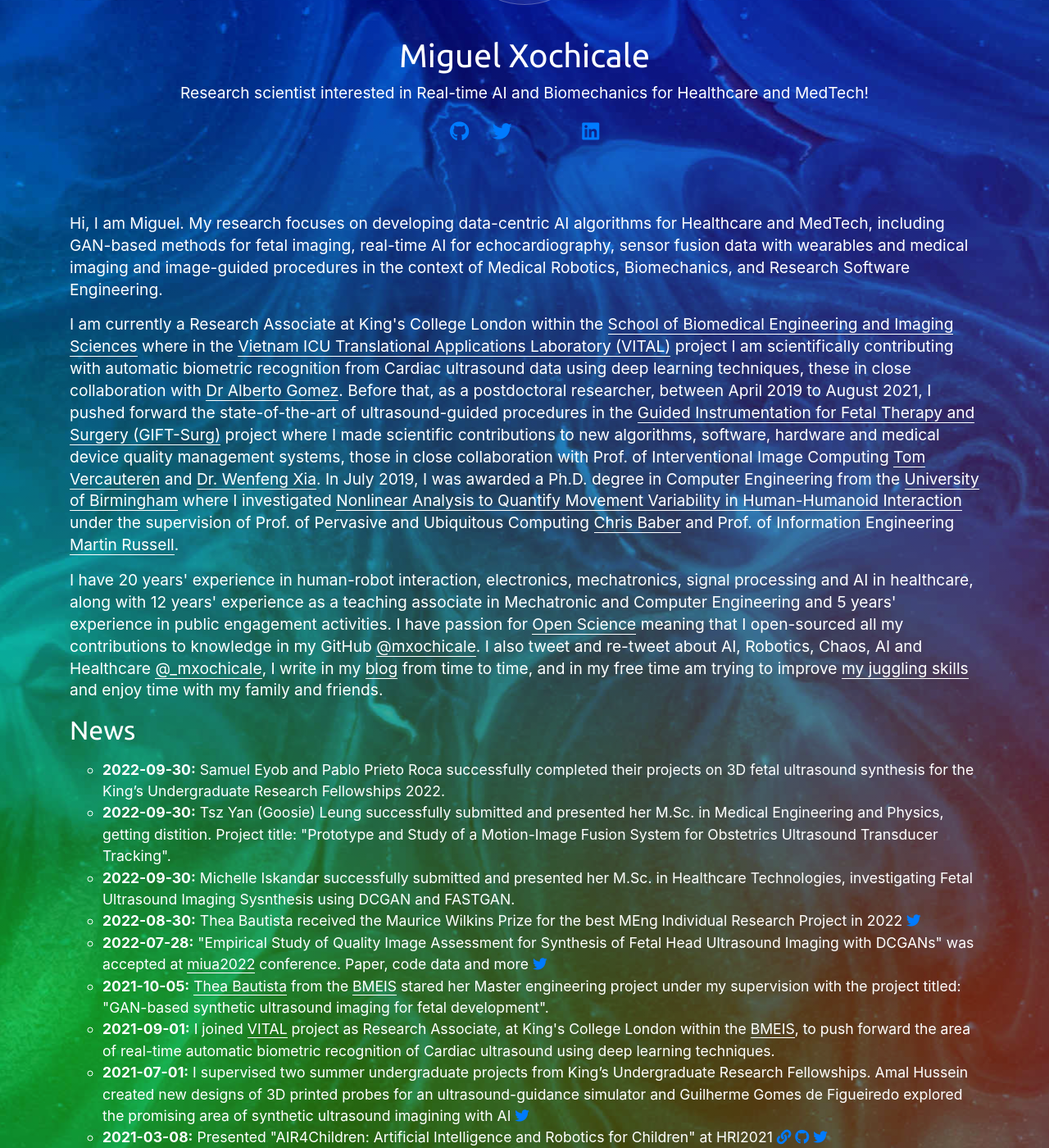
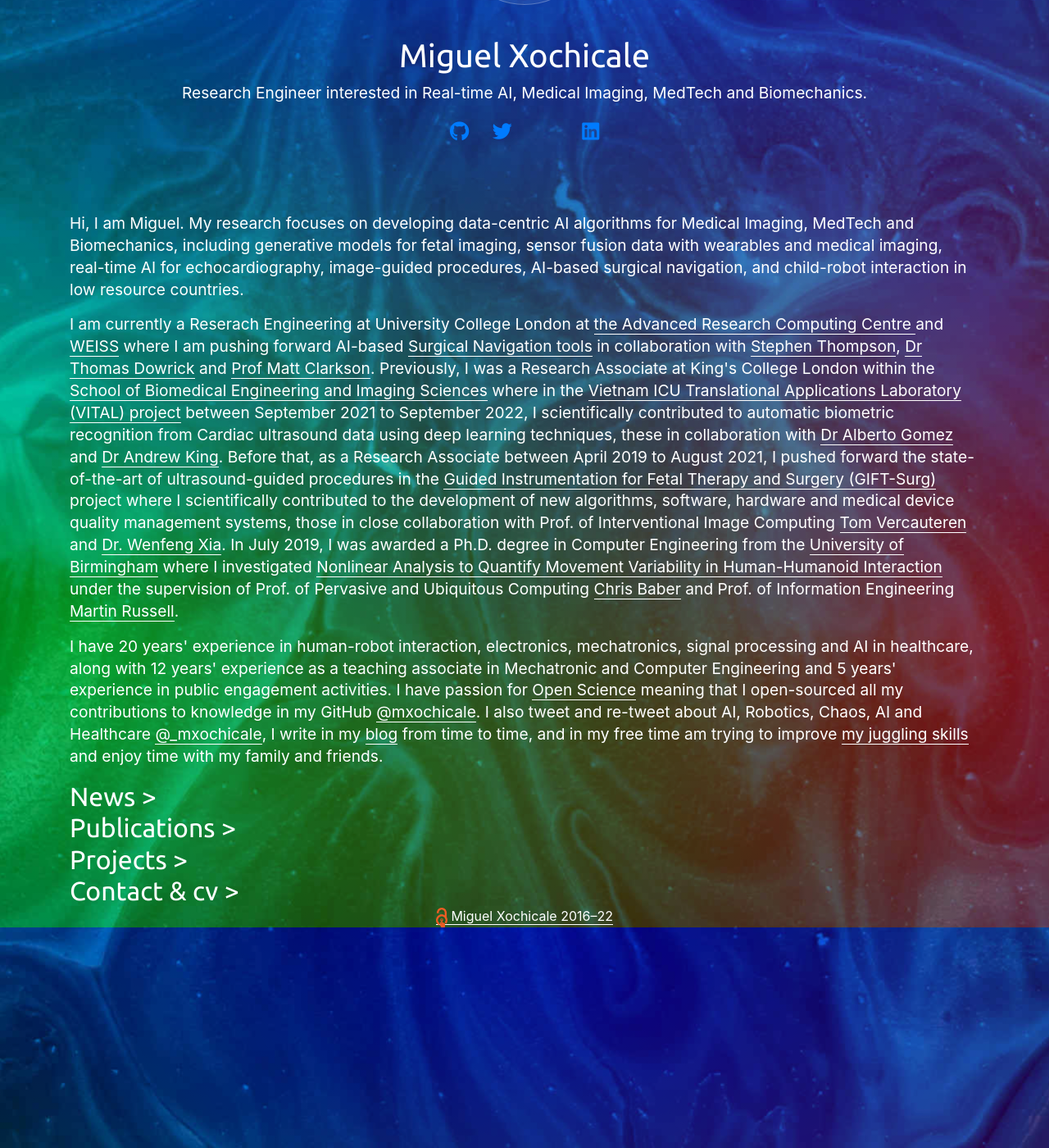
Before and after one commit to mxochicale/mxochicale.github.io, a Jekyll site: the page built from index.html, in a window 1280 px wide and 1400 px high, scrolled down 268 px. Shown: the whole window at 82% size. Built offline with Jekyll 4.4.1, drawn with Linux system fonts in a browser that asks for light colours; nearby versions of some CDN libraries; comment, search, counter and statistics services are not loaded; a style sheet for code colours, icons or effects is not loaded; some of the changed text lies outside the part shown.

Commit message:
various updates:cv,me,news,projects,index

```diff
--- a/_includes/cv.html
+++ b/_includes/cv.html
@@ -1,11 +1,11 @@
 <p style="padding-top:0.5rem">
   I am always happy to hear about new collaborators, opportunities, and participate in conferences or public engagement activities.
-  Please do get in touch via email: miguel.xochicale@kcl.ac.uk.
-  See my CV and its github:
+  Please do get in touch via email: m.xochicale@ucl.ac.uk.
+  For detailed information, please see my CV and its github repository:
 </p>
 <p class="cv">
     <a
-	href="https://github.com/mxochicale/cv/blob/generated-pdfs/cv.pdf"> <i class="far fa-file-pdf"></i>
+	href="https://github.com/mxochicale/cv/blob/generated-pdfs/cv-two-pages.pdf"> <i class="far fa-file-pdf"></i>
     </a>
     <a
 	href="https://github.com/mxochicale/cv"> <i class="fab fa-github"></i>
--- a/_includes/me.html
+++ b/_includes/me.html
@@ -1,12 +1,12 @@
 <p>
 Hi, I am Miguel.
-My research focuses on developing data-centric AI algorithms for Healthcare and MedTech,
-including GAN-based methods for fetal imaging, real-time AI for echocardiography, sensor fusion data with wearables and medical imaging and image-guided procedures in the context of Medical Robotics, Biomechanics, and Research Software Engineering.
+My research focuses on developing data-centric AI algorithms for Medical Imaging, MedTech and Biomechanics, including generative models for fetal imaging, sensor fusion data with wearables and medical imaging, real-time AI for echocardiography, image-guided procedures, AI-based surgical navigation, and child-robot interaction in low resource countries.
 </p>
 
 <p>
-I am currently a Research Associate at King's College London within the <a class="white" href="https://www.kcl.ac.uk/bmeis">School of Biomedical Engineering and Imaging Sciences</a> where in the <a class="white" href="http://vital.oucru.org/">Vietnam ICU Translational Applications Laboratory (VITAL)</a> project I am scientifically contributing with automatic biometric recognition from Cardiac ultrasound data using deep learning techniques, these in close collaboration with <a class="white" href="https://gomezalberto.github.io/">Dr Alberto Gomez</a>.
-Before that, as a postdoctoral researcher, between April 2019 to August 2021, I pushed forward the state-of-the-art of ultrasound-guided procedures in the <a class="white" href="https://www.gift-surg.ac.uk/"> Guided Instrumentation for Fetal Therapy and Surgery (GIFT-Surg)</a> project where I made scientific contributions to new algorithms, software, hardware and medical device quality management systems, those in close collaboration with Prof. of Interventional Image Computing <a class="white" href="https://cai4cai.ml/">Tom Vercauteren</a> and <a class="white" href="https://scholar.google.co.uk/citations?hl=en&user=bLvnwOAAAAAJ/">Dr. Wenfeng Xia</a>.
+I am currently a Reserach Engineering at University College London at <a class="white"  href="https://www.ucl.ac.uk/arc">the Advanced Research Computing Centre </a> and <a class="white"  href="https://www.ucl.ac.uk/interventional-surgical-sciences">WEISS</a> where I am pushing forward AI-based <a class="white"  href="https://github.com/SciKit-Surgery">Surgical Navigation tools</a> in collaboration with <a class="white"  href="https://scholar.google.co.uk/citations?user=-rD4cJIAAAAJ">Stephen Thompson</a>, <a class="white"  href="https://iris.ucl.ac.uk/iris/browse/profile?upi=TMDOW59">Dr Thomas Dowrick</a> and <a class="white"  href="https://iris.ucl.ac.uk/iris/browse/profile?upi=MJCLA42">Prof Matt Clarkson</a>.
+Previously, I was a Research Associate at King's College London within the <a class="white" href="https://www.kcl.ac.uk/bmeis">School of Biomedical Engineering and Imaging Sciences</a> where in the <a class="white" href="http://vital.oucru.org/">Vietnam ICU Translational Applications Laboratory (VITAL) project</a>  between September 2021 to September 2022, I scientifically contributed to automatic biometric recognition from Cardiac ultrasound data using deep learning techniques, these in collaboration with <a class="white" href="https://gomezalberto.github.io/">Dr Alberto Gomez</a> and <a class="white" href="https://www.kcl.ac.uk/people/andrew-king">Dr Andrew King</a>.
+Before that, as a Research Associate between April 2019 to August 2021, I pushed forward the state-of-the-art of ultrasound-guided procedures in the <a class="white" href="https://www.gift-surg.ac.uk/"> Guided Instrumentation for Fetal Therapy and Surgery (GIFT-Surg)</a> project where I scientifically contributed to the development of new algorithms, software, hardware and medical device quality management systems, those in close collaboration with Prof. of Interventional Image Computing <a class="white" href="https://cai4cai.ml/">Tom Vercauteren</a> and <a class="white" href="https://scholar.google.com/citations?hl=en&user=bLvnwOAAAAAJ">Dr. Wenfeng Xia</a>.
 In July 2019, I was awarded a Ph.D. degree in Computer Engineering from the <a class="white"  href="http://www.birmingham.ac.uk/index.aspx">University of Birmingham</a> where I investigated <a class="white"  href="https://mxochicale-phd.github.io/site/"> Nonlinear Analysis to Quantify Movement Variability in Human-Humanoid Interaction</a> under the supervision of Prof. of Pervasive and Ubiquitous Computing <a class="white" href="http://www.birmingham.ac.uk/staff/profiles/eese/baber-chris.aspx">Chris Baber</a> and Prof. of Information Engineering <a class="white"  href="http://www.birmingham.ac.uk/staff/profiles/eese/russell-martin.aspx">Martin Russell</a>.
 </p>
 
--- a/_includes/news.html
+++ b/_includes/news.html
@@ -1,10 +1,12 @@
 <p >
 <ul class="bullets">
+  <li> <b>2022-10-10:</b> I've started a new role as Research Engineer <a class="white" href="https://twitter.com/ucl_arc">@ucl_arc</a> / <a class="white" href="https://twitter.com/weiss_ucl">@WEISS_UCL</a> to push fordward <a class="white" href="https://twitter.com/scikit_surgery">@scikit_surgery</a> </li>
   <li> <b>2022-09-30:</b> Samuel Eyob and Pablo Prieto Roca successfully completed their projects on 3D fetal ultrasound synthesis for the King’s Undergraduate Research Fellowships 2022. </li>
   <li> <b>2022-09-30:</b> Tsz Yan (Goosie) Leung successfully submitted and presented her M.Sc. in Medical Engineering and Physics, getting distition. Project title: "Prototype and Study of a Motion-Image Fusion System for Obstetrics Ultrasound Transducer Tracking". </li>
   <li> <b>2022-09-30:</b> Michelle Iskandar successfully submitted and presented her M.Sc. in Healthcare Technologies, investigating Fetal Ultrasound Imaging Sysnthesis using DCGAN and FASTGAN. </li>
   <li> <b>2022-08-30:</b> Thea Bautista received the Maurice Wilkins Prize for the best MEng Individual Research Project in 2022 <a href="https://twitter.com/_mxochicale/status/1564571097932402688"> <i class="fab fa-twitter"></i> </a> </li>
   <li> <b>2022-07-28:</b> "Empirical Study of Quality Image Assessment for Synthesis of Fetal Head Ultrasound Imaging with DCGANs" was accepted at <a class="white" href="https://www.miua2022.com/">miua2022</a> conference. Paper, code data and more <a href="https://twitter.com/_mxochicale/status/1552589649356488704"> <i class="fab fa-twitter"></i> </a> </li>
+  <li> <b>2022-03-11:</b> Presented "Piloting diversity and inclusion workshops in AIR4Children" at HRI2022 <a href="https://sites.google.com/view/dei-hri-2022/schedule">  <i class="fa fa-link"></i>  </a>    <a href="https://github.com/air4children/hri2022"> <i class="fab fa-github"></i>  </a> <a href="https://twitter.com/_mxochicale/status/1502185554477256704"> <i class="fab fa-twitter"></i> </a> <a href="https://www.youtube.com/watch?v=4pd8KsbUDgA">  <i class="fab fa-youtube"></i>  </a>  </li>
   <li> <b>2021-10-05:</b> <a class="white" href="https://uk.linkedin.com/in/thea-bautista-9301801a2">Thea Bautista</a> from the <a class="white" href="https://www.kcl.ac.uk/bmeis">BMEIS</a> stared her Master engineering project under my supervision with the project titled: "GAN-based synthetic ultrasound imaging for fetal development". </li>
   <li> <b>2021-09-01:</b> I joined <a class="white" href="http://vital.oucru.org/">VITAL</a> project as Research Associate, at King's College London within the <a class="white" href="https://www.kcl.ac.uk/bmeis">BMEIS</a>, to push forward the area of real-time automatic biometric recognition of Cardiac ultrasound using deep learning techniques.</li>
   <li> <b>2021-07-01:</b> I supervised two summer undergraduate projects from King’s Undergraduate Research Fellowships. Amal Hussein created new designs of 3D printed probes for an ultrasound-guidance simulator and Guilherme Gomes de Figueiredo explored the promising area of synthetic ultrasound imagining with AI  <a href="https://twitter.com/_mxochicale/status/1431191388503281665"> <i class="fab fa-twitter"></i> </a> </li>
--- a/_includes/projects.html
+++ b/_includes/projects.html
@@ -4,12 +4,12 @@
     <li> <b>2021-2022</b>  GAN-based synthetic ultrasound imaging for fetal development</li>
     <li> <b>2021-2022</b>  Towards simple and effective ultrasound-guidance procedures</li>
     <li> <b>2021-2021</b>  Simulator of ultrasound-guided needle for public engagement events  [ <a href="https://kingsengagedresearchblog.wordpress.com/2021/01/22/winners_dec20_pe_smallgrants/">  <i class="fa fa-link"></i>  </a>    <a href="http://mxochicale.github.io/kings-pe-award/">  <i class="fa fa-link"></i> </a>    <a href="https://twitter.com/GIFT_Surg/status/1347211959775752192"> <i class="fab fa-twitter"></i> </a> <a href="https://github.com/xfetus/public-engagement-project"> <i class="fab fa-github"></i>  </a>] </li>
-    <li> <b>2020-2021</b>  low-power vibrational stimulator to study evoked cortical responses</li>
-    <li> <b>2020-ongoing</b>   in my free time I am innovating at "AIR4Children: Artificial Intelligence and Robotics for Children" [<a href="https://github.com/air4children/hri2021"> <i class="fab fa-github"></i>  </a> <a href="https://twitter.com/_mxochicale/status/1368839470502514690"> <i class="fab fa-twitter"></i> </a>] </li>
+    <li> <b>2020-2021</b>  Low-power vibrational stimulator to study evoked cortical responses</li>
+    <li> <b>2020-ongoing</b> I am innovating at "AIR4Children: Artificial Intelligence and Robotics for Children" in low resource income countries [<a href="https://github.com/air4children/hri2021"> <i class="fab fa-github"></i>  </a> <a href="https://twitter.com/_mxochicale/status/1368839470502514690"> <i class="fab fa-twitter"></i> </a>]. </li>
+    <li>  <b>before-2020</b> You might like to have a look to some of my previous projects:
+        <a class="white" href="https://github.com/hri-demos-uob">demos of human-robot interaction</a>
+        and <a class="white" href="https://sites.google.com/site/perezxochicale/projects">others</a>. </li>
     </ul>
 </p>
 <p>
-You might like to have a look to some of my previous projects:
-<a class="white" href="https://github.com/hri-demos-uob">demos of human-robot interaction</a>
-and <a class="white" href="https://sites.google.com/site/perezxochicale/projects">others</a>.
 </p>
--- a/index.html
+++ b/index.html
@@ -8,7 +8,7 @@
     <header id="header">
       <span class="avatar"><img src="/assets/images/avatar/mapx_december2019.png" alt="Miguel Xochicale" /></span>
        <h1>Miguel Xochicale</h1>
-        <p>Research scientist interested in Real-time AI and Biomechanics for Healthcare and MedTech! </p>
+        <p> Research Engineer interested in Real-time AI, Medical Imaging, MedTech and Biomechanics.</p>
 
       <ul class="icons">
         <li>
@@ -46,24 +46,25 @@
     {% include me.html %}
   </div>
 
-  <h1 id="research" class="panel">News</h1>
-  <div id="description">
+
+  <div id="accordion">
+
+  <h1 id="research" class="panel">News > </h1>
+  <div id="panel-content">
     {% include news.html %}
   </div>
 
-  <div id="accordion">
-
-  <h1 id="research" class="panel">Publications</h1>
+  <h1 id="research" class="panel">Publications > </h1>
     <div class="panel-content">
         {% include loop_publications.html %}
     </div>
 
-  <h1 id="research" class="panel">Projects</h1>
+  <h1 id="research" class="panel">Projects > </h1>
     <div class="panel-content">
         {% include projects.html %}
     </div>
 
-  <h1 id="cv"  class="panel" >Contact and CV</h1>
+  <h1 id="cv"  class="panel" >Contact & cv > </h1>
     <div class="panel-content">
         {% include cv.html %}
     </div>
```
Also changed, not shown: publications/index.html (+1 -8 lines).
